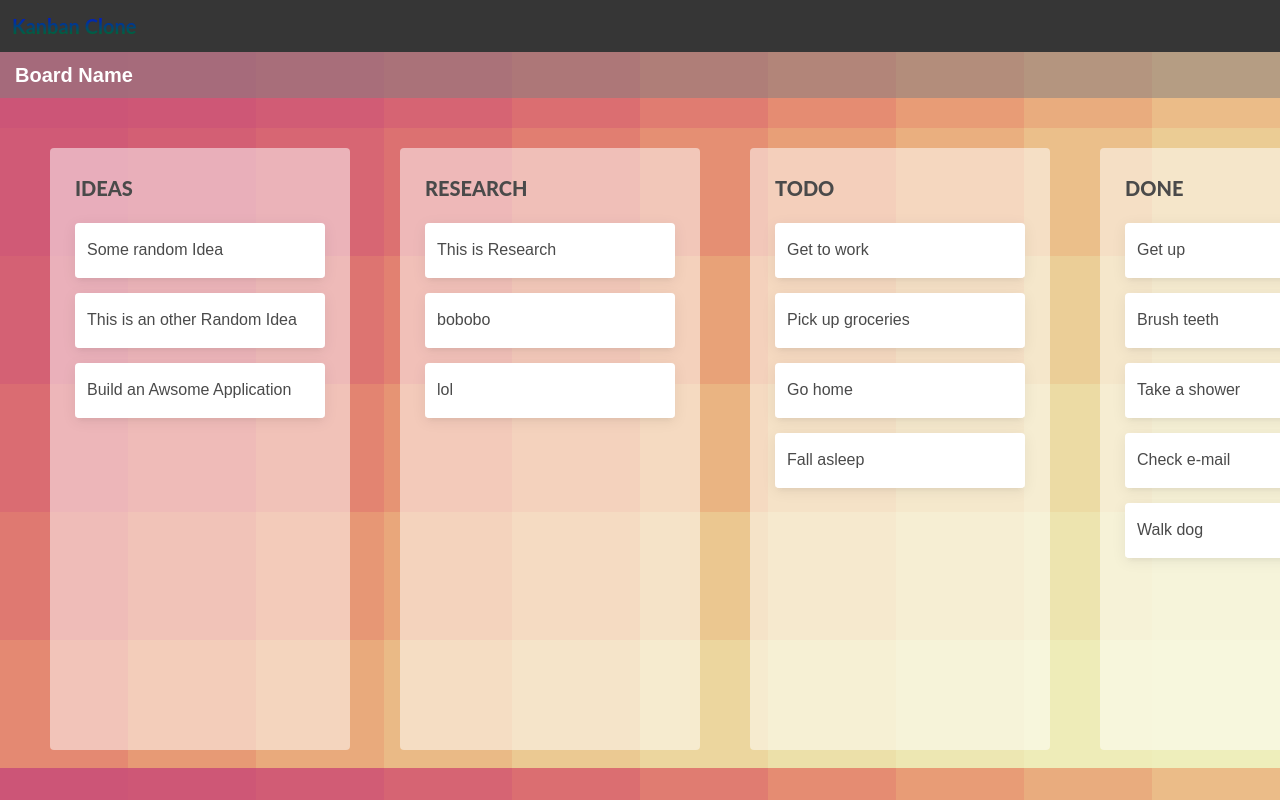
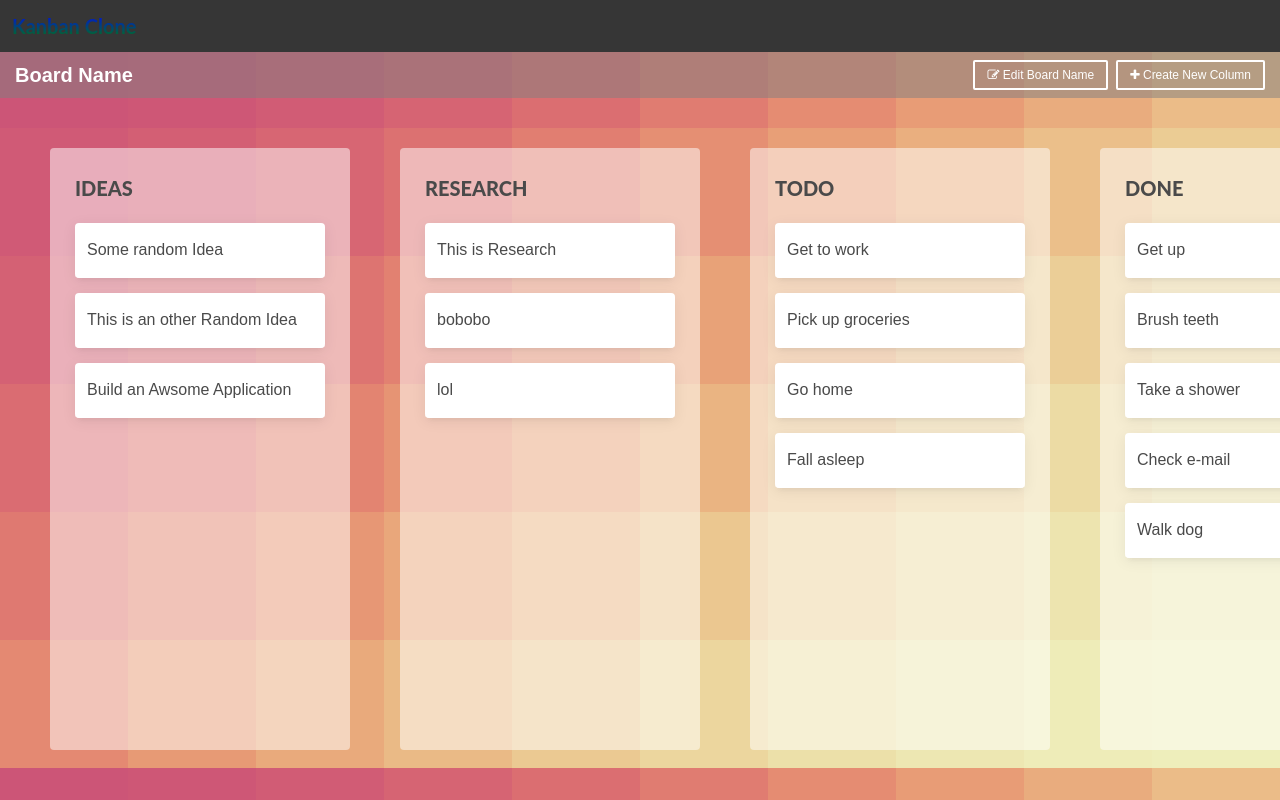
Before and after one commit to HarsimranDhoofar/Kanban_Clone, an Angular app: page / in a window 1280 px wide. Built offline with nearby package versions, Linux system fonts and the light colour scheme; a web font is replaced by a local one.

Commit message:
able to create new column

```diff
--- a/src/app/pages/main-view/main-view.component.css
+++ b/src/app/pages/main-view/main-view.component.css
@@ -9,7 +9,7 @@
   font-weight: bold;
 }
 .has-gradient-text {
-  background: -webkit-linear-gradient(blue, green);
+  background: -webkit-linear-gradient(rgb(190, 190, 255), rgb(182, 245, 182));
   -webkit-background-clip: text;
   -webkit-text-fill-color: transparent;
 }
@@ -23,6 +23,7 @@
 .board .board-bar {
   background: rgba(128, 128, 128, 0.5);
   padding: 8px 15px;
+
 }
 .board .board-bar .board-name {
   font-size: 20px;
--- a/src/app/pages/main-view/main-view.component.html
+++ b/src/app/pages/main-view/main-view.component.html
@@ -9,7 +9,12 @@
     </div>
     <div class="board">
         <div class="board-bar">
-            <p class="board-name">Board Name</p>
+            <div class="board-name">Board Name
+                <div class="buttons are-small">
+                    <button class="button is-primary is-inverted is-outlined is-light"><i class="fa fa-edit"></i>&nbsp;Edit Board Name</button>
+                 <button class="button is-link is-inverted is-outlined is-light" (click)="onCreateNewColumn()"><i class="fa fa-plus"></i>&nbsp;Create New Column</button>
+                </div>
+            </div>
         </div>
         <div class="board-wrapper">
             <div class="board-columns" cdkDropListGroup>
--- a/src/app/pages/main-view/main-view.component.scss
+++ b/src/app/pages/main-view/main-view.component.scss
@@ -29,6 +29,9 @@
             font-size: 20px;
             font-weight: bold;
             color: white;
+        }
+        .buttons{
+            float: right;
         }
     }
     .board-wrapper {
--- a/src/app/pages/main-view/main-view.component.ts
+++ b/src/app/pages/main-view/main-view.component.ts
@@ -39,7 +39,16 @@ board:Board =new Board('Test Board',[
   ngOnInit(): void {
   }
 
-
+  onCreateNewColumn(){
+    console.log('new Column method Works');
+    this.board.columns.push( new Column('New Column',[
+      "Get up",
+      "Brush teeth",
+      "Take a shower",
+      "Check e-mail",
+      "Walk dog"
+     ]))
+  }
   drop(event: CdkDragDrop<string[]>) {
     if (event.previousContainer === event.container) {
       moveItemInArray(event.container.data, event.previousIndex, event.currentIndex);
--- a/src/index.html
+++ b/src/index.html
@@ -6,6 +6,7 @@
   <base href="/">
   <meta name="viewport" content="width=device-width, initial-scale=1">
   <link rel="icon" type="image/x-icon" href="favicon.ico">
+  <link rel="stylesheet" href="https://stackpath.bootstrapcdn.com/font-awesome/4.7.0/css/font-awesome.min.css">
 </head>
 <body>
   <app-root></app-root>
```
Also changed, not shown: 1 other file (tests, documents, lock files or other folders).
